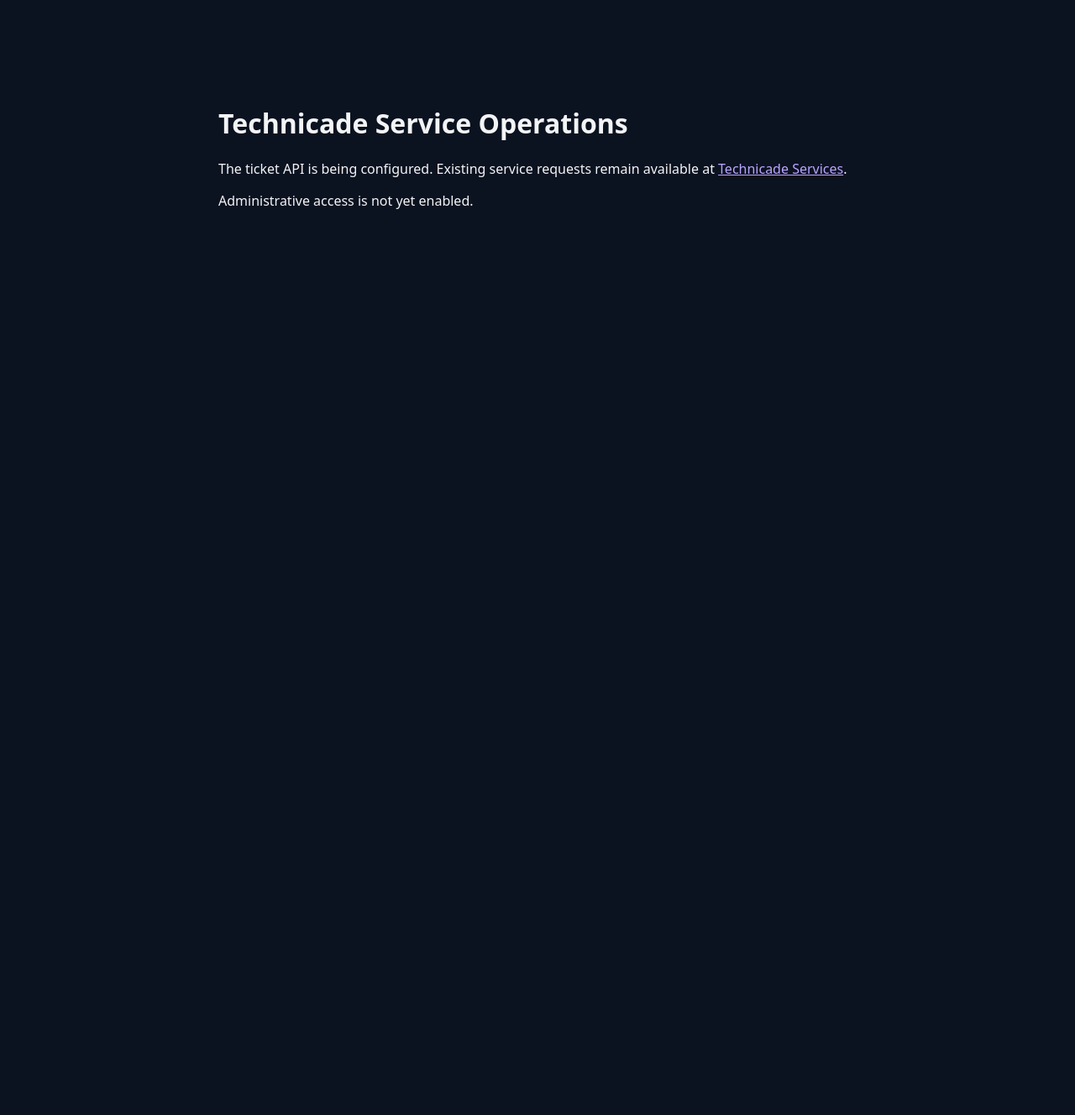
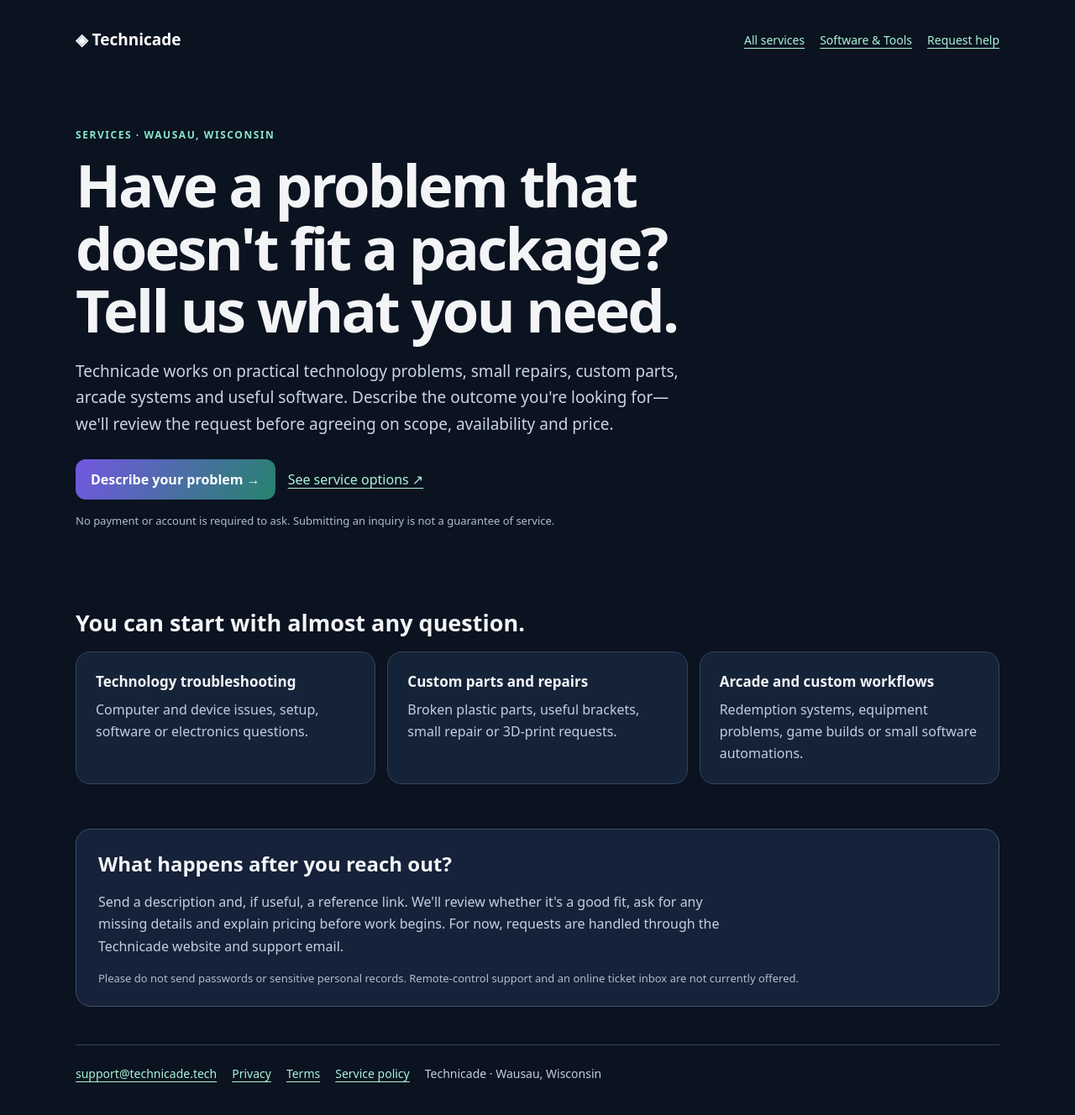
Before and after one commit to technicadegaming/services, a Next.js app in the folder portal/: page / in a window 1280 px wide. Shown: the top 1328 px of the page at 84% size. Before the commit the page ends 800 px from the top, so only its background shows below. Built offline with nearby package versions, Linux system fonts and the light colour scheme.

Commit message:
feat(service-portal): replace ticket placeholder with honest customer-ready intake landing

```diff
--- a/portal/app/page.tsx
+++ b/portal/app/page.tsx
@@ -1 +1,68 @@
-export default function Page(){return <main style={{maxWidth:760,margin:'10vh auto',padding:24}}><h1>Technicade Service Operations</h1><p>The ticket API is being configured. Existing service requests remain available at <a style={{color:'#b9a5ff'}} href="https://technicade.tech/services.html#quote">Technicade Services</a>.</p><p>Administrative access is not yet enabled.</p></main>}
+const packages = [
+  { title: 'Technology troubleshooting', detail: 'Computer and device issues, setup, software or electronics questions.' },
+  { title: 'Custom parts and repairs', detail: 'Broken plastic parts, useful brackets, small repair or 3D-print requests.' },
+  { title: 'Arcade and custom workflows', detail: 'Redemption systems, equipment problems, game builds or small software automations.' },
+];
+
+export default function Page() {
+  const link = { color: '#a9f4d8', textUnderlineOffset: 4 };
+  const button = { display: 'inline-flex', padding: '13px 18px', borderRadius: 12, fontWeight: 750, color: '#fff', textDecoration: 'none', background: 'linear-gradient(120deg,#7357e2,#25836d)' };
+  return (
+    <main style={{ maxWidth: 1100, margin: '0 auto', padding: '22px 20px 70px' }}>
+      <header style={{ display: 'flex', flexWrap: 'wrap', alignItems: 'center', justifyContent: 'space-between', gap: 16, padding: '12px 0 30px' }}>
+        <a href="https://technicade.tech/" style={{ fontWeight: 800, color: '#fff', fontSize: 19, textDecoration: 'none' }}>◈ Technicade</a>
+        <nav aria-label="Technicade navigation" style={{ display: 'flex', flexWrap: 'wrap', gap: 18, fontSize: 14 }}>
+          <a href="https://technicade.tech/services.html" style={link}>All services</a>
+          <a href="https://technicade.tech/products.html" style={link}>Software &amp; Tools</a>
+          <a href="https://technicade.tech/#quote" style={link}>Request help</a>
+        </nav>
+      </header>
+
+      <section style={{ padding: '50px 0 34px' }}>
+        <p style={{ fontSize: 12, fontWeight: 800, letterSpacing: '0.13em', color: '#88e8ca', textTransform: 'uppercase' }}>Services · Wausau, Wisconsin</p>
+        <h1 style={{ fontSize: 'clamp(2.4rem, 6vw, 4.4rem)', lineHeight: 1.06, letterSpacing: '-0.04em', maxWidth: 820, margin: '14px 0 20px' }}>Have a problem that doesn't fit a package? Tell us what you need.</h1>
+        <p style={{ color: '#cad4e2', fontSize: 19, maxWidth: 720, lineHeight: 1.65 }}>
+          Technicade works on practical technology problems, small repairs, custom parts, arcade systems and useful software.
+          Describe the outcome you're looking for—we'll review the request before agreeing on scope, availability and price.
+        </p>
+        <div style={{ display: 'flex', flexWrap: 'wrap', alignItems: 'center', gap: 15, marginTop: 26 }}>
+          <a href="https://technicade.tech/services.html#quote" style={button}>Describe your problem →</a>
+          <a href="https://technicade.tech/services.html#packages" style={link}>See service options ↗</a>
+        </div>
+        <p style={{ color: '#aebdd1', fontSize: 13, marginTop: 16 }}>No payment or account is required to ask. Submitting an inquiry is not a guarantee of service.</p>
+      </section>
+
+      <section aria-labelledby="examples-heading" style={{ padding: '25px 0' }}>
+        <h2 id="examples-heading" style={{ fontSize: 27, marginBottom: 16 }}>You can start with almost any question.</h2>
+        <div style={{ display: 'grid', gridTemplateColumns: 'repeat(auto-fit,minmax(235px,1fr))', gap: 14 }}>
+          {packages.map((item) => (
+            <article key={item.title} style={{ border: '1px solid #34445d', background: '#152339', borderRadius: 17, padding: 23 }}>
+              <h3 style={{ fontSize: 17, margin: '0 0 10px' }}>{item.title}</h3>
+              <p style={{ margin: 0, color: '#c0cee0', lineHeight: 1.6 }}>{item.detail}</p>
+            </article>
+          ))}
+        </div>
+      </section>
+
+      <section aria-labelledby="how-heading" style={{ marginTop: 28, border: '1px solid #40516e', background: '#152239', borderRadius: 18, padding: '24px 26px' }}>
+        <h2 id="how-heading" style={{ fontSize: 24, margin: '0 0 8px' }}>What happens after you reach out?</h2>
+        <p style={{ color: '#c4d0df', maxWidth: 760, lineHeight: 1.65 }}>
+          Send a description and, if useful, a reference link. We'll review whether it's a good fit,
+          ask for any missing details and explain pricing before work begins.
+          For now, requests are handled through the Technicade website and support email.
+        </p>
+        <p style={{ color: '#aebdd1', fontSize: 13, marginBottom: 0 }}>
+          Please do not send passwords or sensitive personal records. Remote-control support and an online ticket inbox are not currently offered.
+        </p>
+      </section>
+
+      <footer style={{ borderTop: '1px solid #34445d', paddingTop: 24, marginTop: 45, color: '#c2cedb', fontSize: 14, display: 'flex', flexWrap: 'wrap', gap: 18 }}>
+        <a href="mailto:support@technicade.tech" style={link}>support@technicade.tech</a>
+        <a href="https://technicade.tech/privacy.html" style={link}>Privacy</a>
+        <a href="https://technicade.tech/terms.html" style={link}>Terms</a>
+        <a href="https://technicade.tech/service-policy.html" style={link}>Service policy</a>
+        <span>Technicade · Wausau, Wisconsin</span>
+      </footer>
+    </main>
+  );
+}
```
